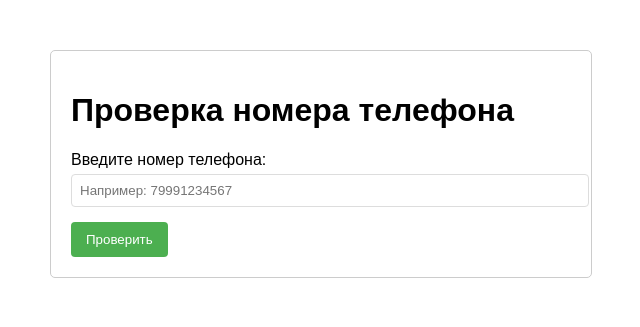
After one commit to Jeropeesee-Bashan/webapps-231-3212, a Flask app: page /phone in a window 1280 px wide. The commit adds this page. Shown: the top 327 px of the page, without its empty margins (319-959 px from the left). Run offline with Flask 2, Linux system fonts and the light colour scheme.

Commit message:
Добавить страницу с номером телефона в lab2

```diff
--- a/lab2/app.py
+++ b/lab2/app.py
@@ -15,5 +15,15 @@ def index():
                          cookies=cookies,
                          form_data=form_data)
 
+@app.route('/phone', methods=['GET', 'POST'])
+def phone():
+    message = ''
+    if request.method == 'POST':
+        phone_number = request.form.get('phone', '')
+        message = ""
+        # TODO: Add validation
+
+    return render_template('phone.html', message=message)
+
 if __name__ == '__main__':
     app.run(debug=True)
--- a/lab2/templates/index.html
+++ b/lab2/templates/index.html
@@ -3,16 +3,22 @@
 <head>
     <title>Демонстрация запроса</title>
     <style>
+        html {
+            font-family: sans-serif;
+        }
+
         .section {
             margin: 20px;
             padding: 10px;
             border: 1px solid #ccc;
         }
+
         code {
             display: block;
             background-color: #f5f5f5;
             padding: 10px;
         }
+
         form input {
             display: block;
             margin-bottom: 10px;
--- /dev/null
+++ b/lab2/templates/phone.html
@@ -0,0 +1,77 @@
+<!DOCTYPE html>
+<html>
+<head>
+    <title>Проверка номера телефона</title>
+    <style>
+        html {
+            font-family: sans-serif;
+        }
+
+        .container {
+            max-width: 500px;
+            margin: 50px auto;
+            padding: 20px;
+            border: 1px solid #ccc;
+            border-radius: 5px;
+        }
+
+        .form-group {
+            margin-bottom: 15px;
+        }
+
+        input[type="text"] {
+            width: 100%;
+            padding: 8px;
+            margin-top: 5px;
+            border: 1px solid #ddd;
+            border-radius: 4px;
+        }
+
+        button {
+            background-color: #4CAF50;
+            color: white;
+            padding: 10px 15px;
+            border: none;
+            border-radius: 4px;
+            cursor: pointer;
+        }
+        button:hover {
+            background-color: #45a049;
+        }
+
+        .message {
+            margin-top: 15px;
+            padding: 10px;
+            border-radius: 4px;
+        }
+
+        .success {
+            background-color: #dff0d8;
+            color: #3c763d;
+        }
+
+        .error {
+            background-color: #f2dede;
+            color: #a94442;
+        }
+    </style>
+</head>
+<body>
+    <div class="container">
+        <h1>Проверка номера телефона</h1>
+        <form method="POST">
+            <div class="form-group">
+                <label for="phone">Введите номер телефона:</label>
+                <input type="text" id="phone" name="phone" placeholder="Например: 79991234567" required>
+            </div>
+            <button type="submit">Проверить</button>
+        </form>
+
+        {% if message %}
+        <div class="message {% if 'корректен' in message %}success{% else %}error{% endif %}">
+            {{ message }}
+        </div>
+        {% endif %}
+    </div>
+</body>
+</html>
```
